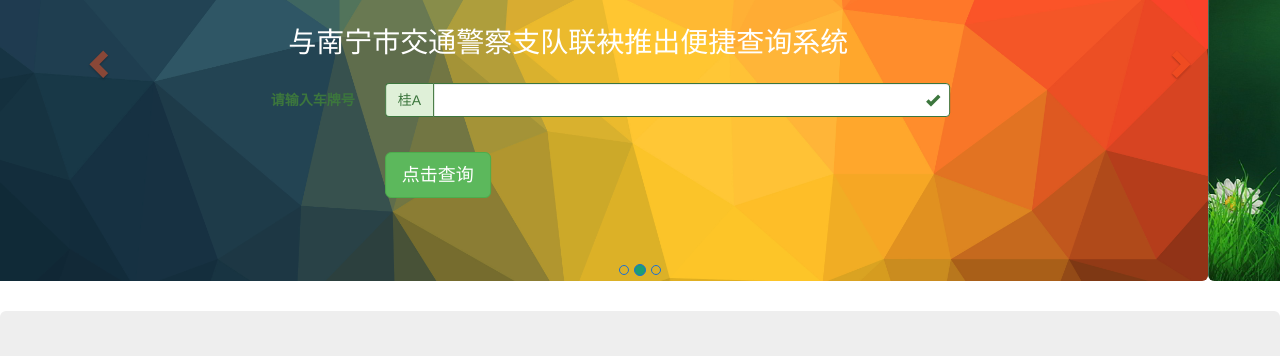
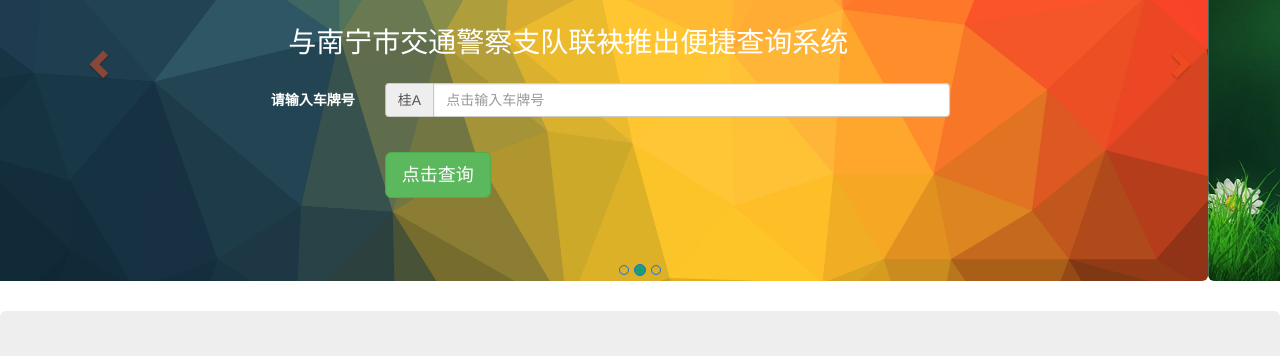
Before and after one commit to selltrends/demo-web, a website: page index.html in a window 1280 px wide. Shown: the part 250-606 px from the top of the page. Drawn offline with Linux system fonts and the light colour scheme.

Commit message:
amend carousel input style

```diff
--- a/index.html
+++ b/index.html
@@ -93,15 +93,13 @@
                     </div>
                     <div class="col-md-8 col-md-push-2">
                       <form class="form-horizontal">
-                        <div class="form-group has-success has-feedback">
-                          <label class="control-label col-sm-3" for="inputGroupSuccess2">请输入车牌号</label>
+                        <div class="form-group">
+                          <label class="control-label col-sm-3">请输入车牌号</label>
                           <div class="col-sm-9">
                             <div class="input-group">
                               <span class="input-group-addon">桂A</span>
-                              <input type="text" class="form-control" id="inputGroupSuccess2" aria-describedby="inputGroupSuccess2Status">
+                              <input type="text" class="form-control" id="inputGroupSuccess2" placeholder="点击输入车牌号">
                             </div>
-                            <span class="glyphicon glyphicon-ok form-control-feedback" aria-hidden="true"></span>
-                            <span id="inputGroupSuccess2Status" class="sr-only">(success)</span>
                             <p class="text-left"><a class="btn btn-lg btn-{{carousel.button.class}}" href="#" role="button">{{carousel.button.name}}</a></p>
                           </div>
                         </div>
```
